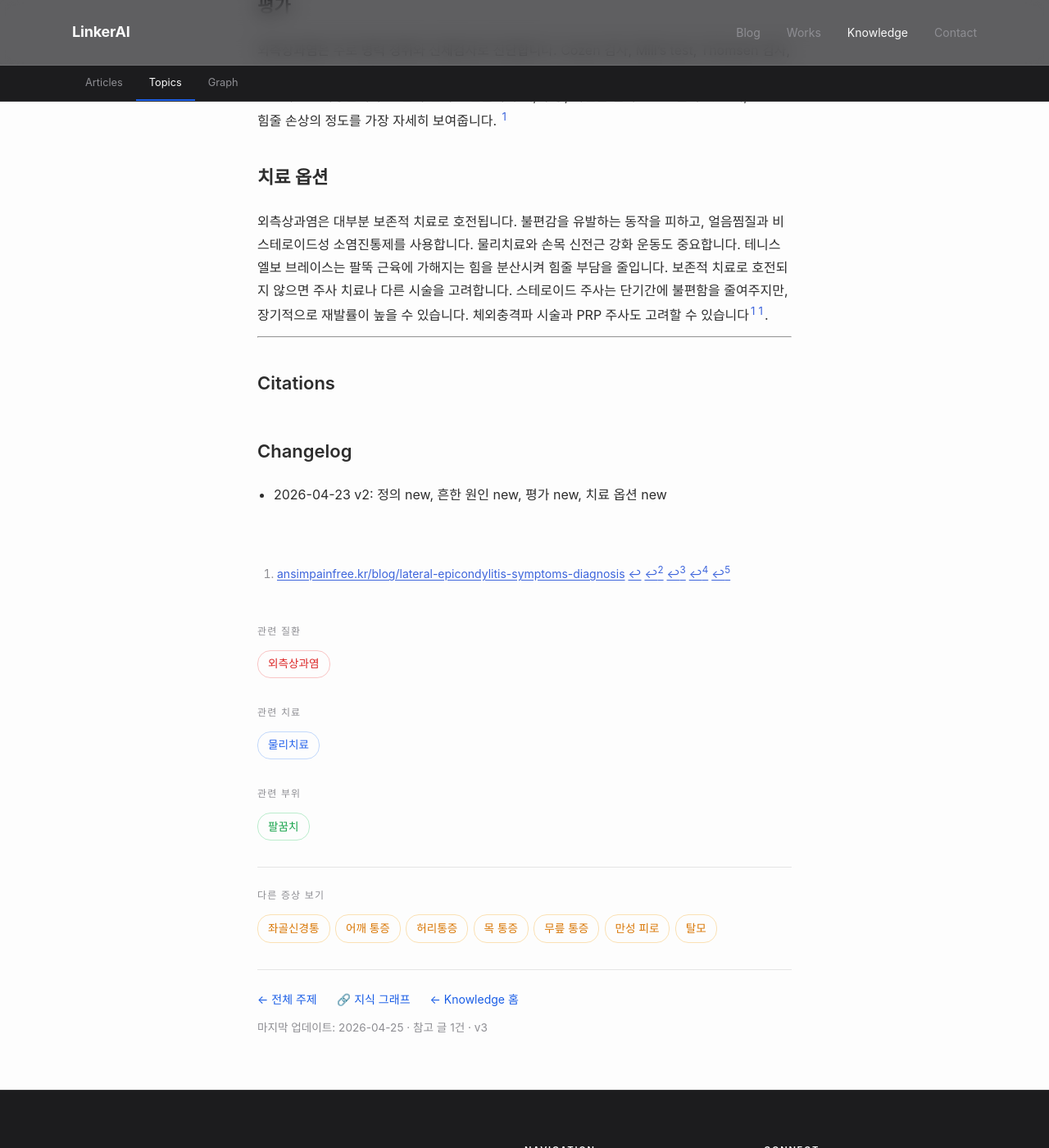
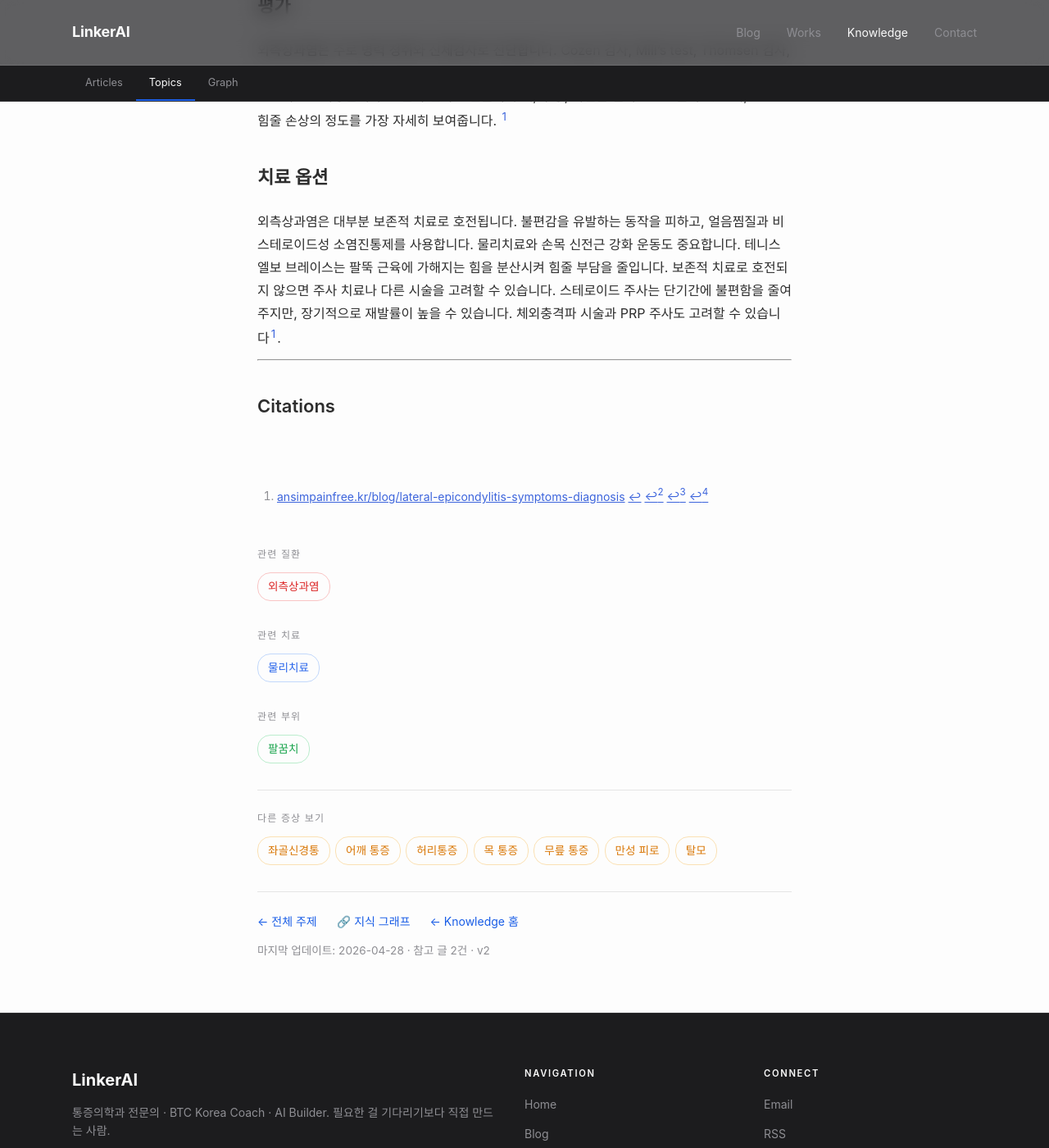
Before and after one commit to feelharmony/linkare-medical-knowledge, a Jekyll site: the page built from symptoms/elbow-pain.md, in a window 1280 px wide and 1400 px high, scrolled down 754 px. Shown: the whole window at 82% size. Built offline with Jekyll 4.4.1, drawn with Linux system fonts in a browser that asks for light colours; some web fonts are replaced.

Commit message:
auto-sync entity: 팔꿈치 통증 (elbow-pain) — finalize

```diff
--- a/symptoms/elbow-pain.md
+++ b/symptoms/elbow-pain.md
@@ -6,9 +6,9 @@
 title: 팔꿈치 통증
 description: 팔꿈치 부위의 통증
 title_en: elbow pain
-last_reviewed: '2026-04-25'
-source_count: 1
-version: 3
+last_reviewed: '2026-04-28'
+source_count: 2
+version: 2
 ---
 ## 정의
 외측상과염(테니스엘보)은 팔꿈치 바깥쪽 뼈 돌출 부위인 외측 상과에 붙은 힘줄이 손상되는 질환입니다. 주로 짧은노쪽손목폄근의 힘줄에 반복적인 미세 손상이 쌓이면서 발생합니다. [^1]
@@ -20,12 +20,9 @@
 외측상과염은 주로 병력 청취와 신체검사로 진단합니다. Cozen 검사, Mill's test, Thomsen 검사, 중지 신전 검사 등이 사용됩니다. 영상검사는 다른 질환을 배제하거나 힘줄 손상 정도를 확인할 때 보조적으로 사용합니다. 초음파 검사는 힘줄의 두께, 부종, 파열을 실시간으로 볼 수 있으며, MRI는 힘줄 손상의 정도를 가장 자세히 보여줍니다. [^1]
 
 ## 치료 옵션
-외측상과염은 대부분 보존적 치료로 호전됩니다. 불편감을 유발하는 동작을 피하고, 얼음찜질과 비스테로이드성 소염진통제를 사용합니다. 물리치료와 손목 신전근 강화 운동도 중요합니다. 테니스엘보 브레이스는 팔뚝 근육에 가해지는 힘을 분산시켜 힘줄 부담을 줄입니다. 보존적 치료로 호전되지 않으면 주사 치료나 다른 시술을 고려합니다. 스테로이드 주사는 단기간에 불편함을 줄여주지만, 장기적으로 재발률이 높을 수 있습니다. 체외충격파 시술과 PRP 주사도 고려할 수 있습니다[^1][^1].
+외측상과염은 대부분 보존적 치료로 호전됩니다. 불편감을 유발하는 동작을 피하고, 얼음찜질과 비스테로이드성 소염진통제를 사용합니다. 물리치료와 손목 신전근 강화 운동도 중요합니다. 테니스엘보 브레이스는 팔뚝 근육에 가해지는 힘을 분산시켜 힘줄 부담을 줄입니다. 보존적 치료로 호전되지 않으면 주사 치료나 다른 시술을 고려할 수 있습니다. 스테로이드 주사는 단기간에 불편함을 줄여주지만, 장기적으로 재발률이 높을 수 있습니다. 체외충격파 시술과 PRP 주사도 고려할 수 있습니다[^1].
 
 ---
 
 ## Citations
 [^1]: [ansimpainfree.kr/blog/lateral-epicondylitis-symptoms-diagnosis](https://ansimpainfree.kr/blog/lateral-epicondylitis-symptoms-diagnosis)
-
-## Changelog
-- 2026-04-23 v2: 정의 new, 흔한 원인 new, 평가 new, 치료 옵션 new
```
